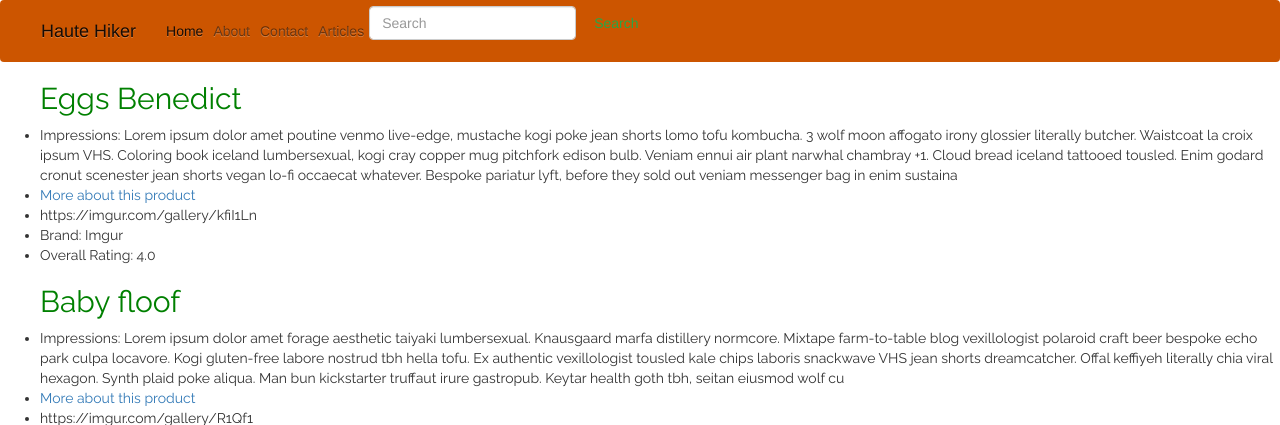
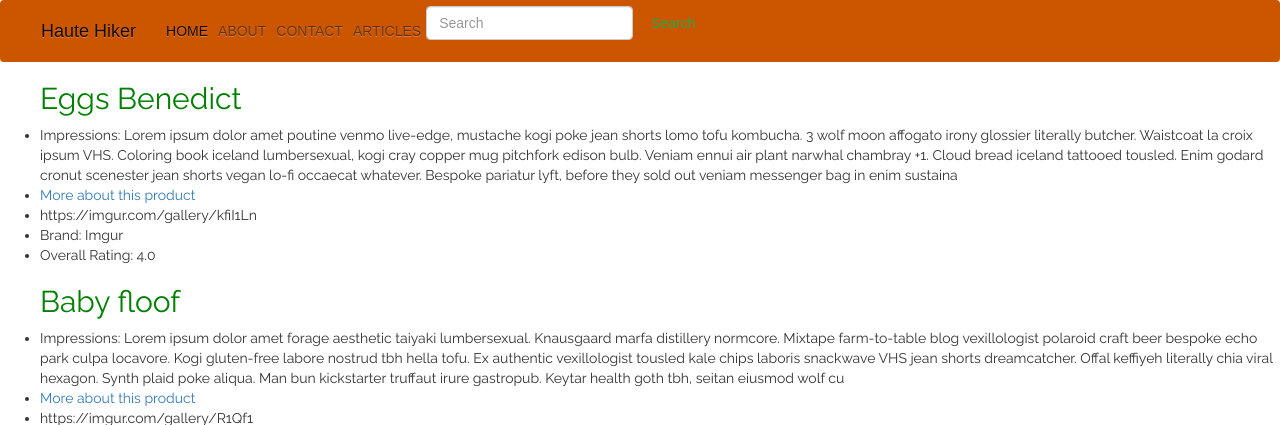
Before and after one commit to sarahdactyl71/haute_hiker, a Django app: page / in a window 1280 px wide. Shown: the top 425 px of the page. Run offline with Django 3.2, Linux system fonts and the light colour scheme; data comes from the database, SQL or seed files in the repository; some libraries are stand-ins or nearby versions.

Commit message:
ALL CAPS SARAH

```diff
--- a/reviews/static/css/reviews.css
+++ b/reviews/static/css/reviews.css
@@ -17,3 +17,7 @@ p {
   padding-top: 35px;
   font-family: 'Raleway', sans-serif;
 }
+
+.navbar {
+  font-family: 'Armino', sans-serif;
+}
--- a/reviews/templates/navbar.html
+++ b/reviews/templates/navbar.html
@@ -6,16 +6,16 @@
      <a class="navbar-brand" href="/">Haute Hiker</a>
      <ul class="navbar-nav mr-auto mt-2 mt-lg-0">
       <li class="nav-item {{ home_page }}">
-        <a class="nav-link" href="{% url 'index' %}">Home</a>
+        <a class="nav-link" href="{% url 'index' %}">HOME</a>
       </li>
       <li class="nav-item {{ about_page }}">
-        <a class="nav-link" href="{% url 'about' %}">About</a>
+        <a class="nav-link" href="{% url 'about' %}">ABOUT</a>
       </li>
       <li class="nav-item {{ contact_page }}">
-        <a class="nav-link" href="{% url 'contact' %}">Contact</a>
+        <a class="nav-link" href="{% url 'contact' %}">CONTACT</a>
       </li>
       <li class="nav-item {{ articles_page }}">
-        <a class="nav-link" href="{% url 'articles' %}">Articles</a>
+        <a class="nav-link" href="{% url 'articles' %}">ARTICLES</a>
       </li>
     </ul>
     <form class="form-inline">
```
